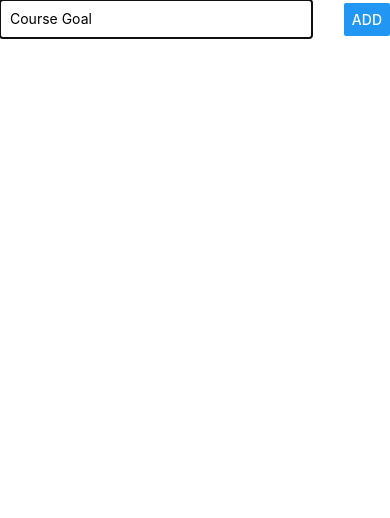
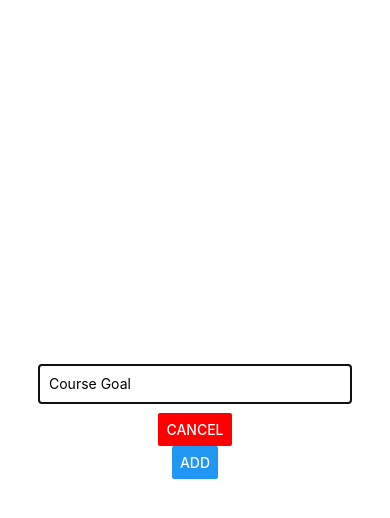
Before and after one commit to AJS2112/react-native-goals-app, a React Native app: screen / in a window 390 px wide. Both pictures are taken after a click on the button "ADD NEW GOAL". Shown: the top 518 px of the page. Built offline with nearby package versions, Linux system fonts and the light colour scheme.

Commit message:
closing-modal

```diff
--- a/App.js
+++ b/App.js
@@ -14,18 +14,27 @@
       ...courseGoals,
       { uid: Math.random().toString(), value: goalTitle }
     ]);
+    setIsAddMode(false);
   };
 
   const removeGoalHandler = goalId => {
     setCourseGoals(currentGoals => {
       return currentGoals.filter((goal) => goal.uid !== goalId);
     });
-  }
+  };
+
+  const cancelGoalAdditionHandler = () => {
+    setIsAddMode(false);
+  };
 
   return (
     <View style={styles.screen}>
       <Button title="Add New Goal" onPress={() => setIsAddMode(true)} />
-      <GoalInput visible={isAddMode} onAddGoal={addGoalHandler} />
+      <GoalInput
+        visible={isAddMode}
+        onAddGoal={addGoalHandler}
+        onCancel={cancelGoalAdditionHandler}
+      />
 
       <FlatList
         keyExtractor={(item, index) => item.uid}
--- a/components/GoalInput.js
+++ b/components/GoalInput.js
@@ -9,15 +9,20 @@
         setEnteredGoal(enteredText);
     };
 
+    const addGoalHandler = () => {
+        props.onAddGoal(enteredGoal);
+        setEnteredGoal('');
+    }
+
     return (
         <Modal visible={props.visible} animationType="slide">
-
             <View style={styles.inputContainer} >
                 <TextInput
                     placeholder="Course Goal" style={styles.input}
                     onChangeText={goalInputHandler}
                     value={enteredGoal} />
-                <Button title="ADD" onPress={() => props.onAddGoal(enteredGoal)} />
+                <Button title="CANCEL" color="red" onPress={props.onCancel} />
+                <Button title="ADD" onPress={addGoalHandler} />
             </View>
         </Modal>
     );
@@ -25,15 +30,16 @@
 
 const styles = StyleSheet.create({
     inputContainer: {
-        flexDirection: 'row',
-        justifyContent: 'space-between',
+        flex: 1,
+        justifyContent: 'center',
         alignItems: 'center'
     },
     input: {
         width: '80%',
         borderColor: 'black',
         borderBottomWidth: 1,
-        padding: 10
+        padding: 10,
+        marginBottom: 10
     }
 });
 
```
